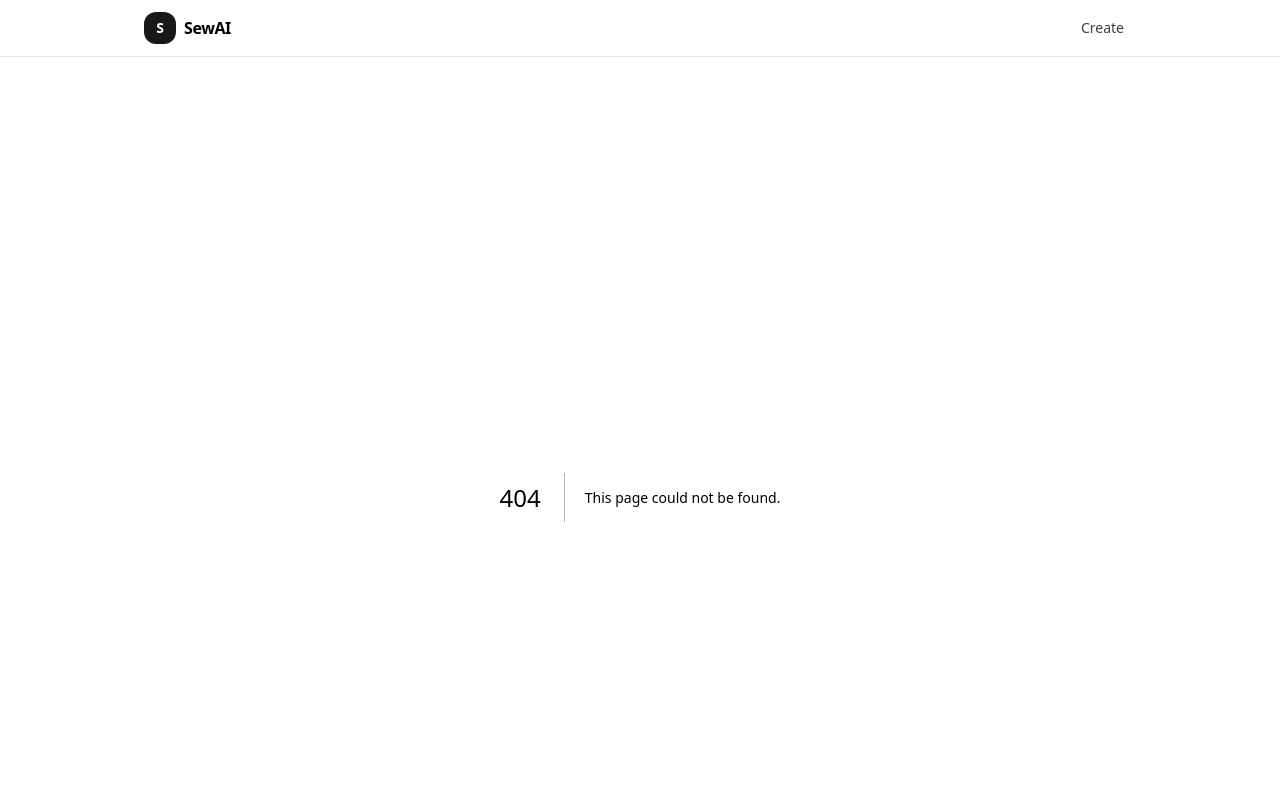
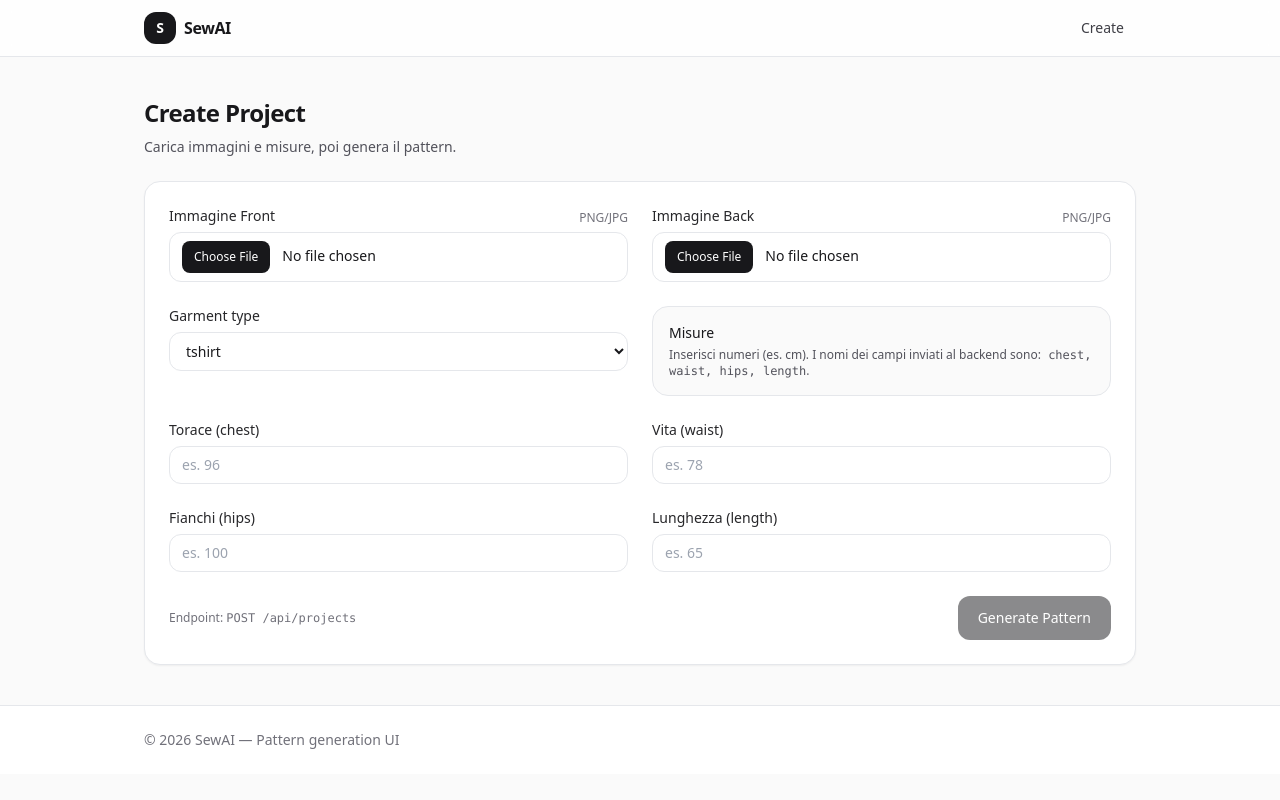
Before and after one commit to samuelefarinasso-ux/sew-ai, a Next.js app in the folder frontend/: page /create in a window 1280 px wide. Before the commit this address had no page. Shown: the top 800 px of the page. Built offline with nearby package versions, Linux system fonts and the light colour scheme.

Commit message:
Create page.tsx

```diff
--- /dev/null
+++ b/frontend/app/create/page.tsx
@@ -0,0 +1,237 @@
+"use client";
+
+import { useMemo, useState } from "react";
+import { useRouter } from "next/navigation";
+import Field from "@/components/Field";
+import { createProject } from "@/lib/api";
+import type { GarmentType } from "@/lib/types";
+
+type FormState = {
+  garment_type: GarmentType;
+  chest: string; // torace
+  waist: string; // vita
+  hips: string; // fianchi
+  length: string; // lunghezza
+  frontFile: File | null;
+  backFile: File | null;
+};
+
+export default function CreatePage() {
+  const router = useRouter();
+
+  const [state, setState] = useState<FormState>({
+    garment_type: "tshirt",
+    chest: "",
+    waist: "",
+    hips: "",
+    length: "",
+    frontFile: null,
+    backFile: null
+  });
+
+  const [submitting, setSubmitting] = useState(false);
+  const [error, setError] = useState<string | null>(null);
+
+  const canSubmit = useMemo(() => {
+    return (
+      !!state.frontFile &&
+      !!state.backFile &&
+      state.chest.trim() !== "" &&
+      state.waist.trim() !== "" &&
+      state.hips.trim() !== "" &&
+      state.length.trim() !== "" &&
+      !submitting
+    );
+  }, [state, submitting]);
+
+  async function onSubmit(e: React.FormEvent) {
+    e.preventDefault();
+    setError(null);
+
+    if (!state.frontFile || !state.backFile) {
+      setError("Carica entrambe le immagini (front/back).");
+      return;
+    }
+
+    try {
+      setSubmitting(true);
+
+      const fd = new FormData();
+
+      // immagini
+      fd.append("front", state.frontFile);
+      fd.append("back", state.backFile);
+
+      // campi (nomi semplici; adegua al backend se serve)
+      fd.append("garment_type", state.garment_type);
+      fd.append("chest", state.chest);
+      fd.append("waist", state.waist);
+      fd.append("hips", state.hips);
+      fd.append("length", state.length);
+
+      const project = await createProject(fd);
+
+      if (!project?.id) {
+        throw new Error("Risposta backend senza id progetto.");
+      }
+
+      router.push(`/project/${encodeURIComponent(project.id)}`);
+    } catch (err) {
+      setError(err instanceof Error ? err.message : "Errore imprevisto.");
+    } finally {
+      setSubmitting(false);
+    }
+  }
+
+  return (
+    <div className="space-y-6">
+      <div className="space-y-2">
+        <h1 className="text-2xl font-semibold tracking-tight">Create Project</h1>
+        <p className="text-sm text-zinc-600">
+          Carica immagini e misure, poi genera il pattern.
+        </p>
+      </div>
+
+      <form
+        onSubmit={onSubmit}
+        className="rounded-2xl border bg-white p-6 shadow-sm"
+      >
+        <div className="grid gap-6 sm:grid-cols-2">
+          <Field label="Immagine Front" hint="PNG/JPG">
+            <input
+              type="file"
+              accept="image/*"
+              className="block w-full cursor-pointer rounded-xl border bg-white px-3 py-2 text-sm file:mr-3 file:rounded-lg file:border-0 file:bg-zinc-900 file:px-3 file:py-2 file:text-xs file:font-medium file:text-white hover:bg-zinc-50"
+              onChange={(e) =>
+                setState((s) => ({
+                  ...s,
+                  frontFile: e.target.files?.[0] ?? null
+                }))
+              }
+            />
+            {state.frontFile ? (
+              <p className="mt-1 text-xs text-zinc-500">
+                Selezionato: {state.frontFile.name}
+              </p>
+            ) : null}
+          </Field>
+
+          <Field label="Immagine Back" hint="PNG/JPG">
+            <input
+              type="file"
+              accept="image/*"
+              className="block w-full cursor-pointer rounded-xl border bg-white px-3 py-2 text-sm file:mr-3 file:rounded-lg file:border-0 file:bg-zinc-900 file:px-3 file:py-2 file:text-xs file:font-medium file:text-white hover:bg-zinc-50"
+              onChange={(e) =>
+                setState((s) => ({
+                  ...s,
+                  backFile: e.target.files?.[0] ?? null
+                }))
+              }
+            />
+            {state.backFile ? (
+              <p className="mt-1 text-xs text-zinc-500">
+                Selezionato: {state.backFile.name}
+              </p>
+            ) : null}
+          </Field>
+
+          <Field label="Garment type">
+            <select
+              className="w-full rounded-xl border bg-white px-3 py-2 text-sm"
+              value={state.garment_type}
+              onChange={(e) =>
+                setState((s) => ({
+                  ...s,
+                  garment_type: e.target.value as GarmentType
+                }))
+              }
+            >
+              <option value="tshirt">tshirt</option>
+              <option value="pants">pants</option>
+            </select>
+          </Field>
+
+          <div className="rounded-2xl border bg-zinc-50 p-4 text-sm text-zinc-600">
+            <p className="font-medium text-zinc-900">Misure</p>
+            <p className="mt-1 text-xs">
+              Inserisci numeri (es. cm). I nomi dei campi inviati al backend sono:
+              <span className="font-mono"> chest, waist, hips, length</span>.
+            </p>
+          </div>
+
+          <Field label="Torace (chest)">
+            <input
+              type="number"
+              inputMode="decimal"
+              className="w-full rounded-xl border bg-white px-3 py-2 text-sm"
+              value={state.chest}
+              onChange={(e) => setState((s) => ({ ...s, chest: e.target.value }))}
+              placeholder="es. 96"
+              min="0"
+              step="0.1"
+            />
+          </Field>
+
+          <Field label="Vita (waist)">
+            <input
+              type="number"
+              inputMode="decimal"
+              className="w-full rounded-xl border bg-white px-3 py-2 text-sm"
+              value={state.waist}
+              onChange={(e) => setState((s) => ({ ...s, waist: e.target.value }))}
+              placeholder="es. 78"
+              min="0"
+              step="0.1"
+            />
+          </Field>
+
+          <Field label="Fianchi (hips)">
+            <input
+              type="number"
+              inputMode="decimal"
+              className="w-full rounded-xl border bg-white px-3 py-2 text-sm"
+              value={state.hips}
+              onChange={(e) => setState((s) => ({ ...s, hips: e.target.value }))}
+              placeholder="es. 100"
+              min="0"
+              step="0.1"
+            />
+          </Field>
+
+          <Field label="Lunghezza (length)">
+            <input
+              type="number"
+              inputMode="decimal"
+              className="w-full rounded-xl border bg-white px-3 py-2 text-sm"
+              value={state.length}
+              onChange={(e) => setState((s) => ({ ...s, length: e.target.value }))}
+              placeholder="es. 65"
+              min="0"
+              step="0.1"
+            />
+          </Field>
+        </div>
+
+        {error ? (
+          <div className="mt-6 rounded-xl border border-red-200 bg-red-50 p-4 text-sm text-red-800">
+            {error}
+          </div>
+        ) : null}
+
+        <div className="mt-6 flex flex-col gap-3 sm:flex-row sm:items-center sm:justify-between">
+          <p className="text-xs text-zinc-500">
+            Endpoint: <span className="font-mono">POST /api/projects</span>
+          </p>
+
+          <button
+            type="submit"
+            disabled={!canSubmit}
+            className="inline-flex items-center justify-center rounded-xl bg-zinc-900 px-5 py-3 text-sm font-medium text-white hover:bg-zinc-800 disabled:cursor-not-allowed disabled:opacity-50"
+          >
+            {submitting ? "Generating..." : "Generate Pattern"}
+          </button>
+        </div>
+      </form>
+    </div>
+  );
+}
```
